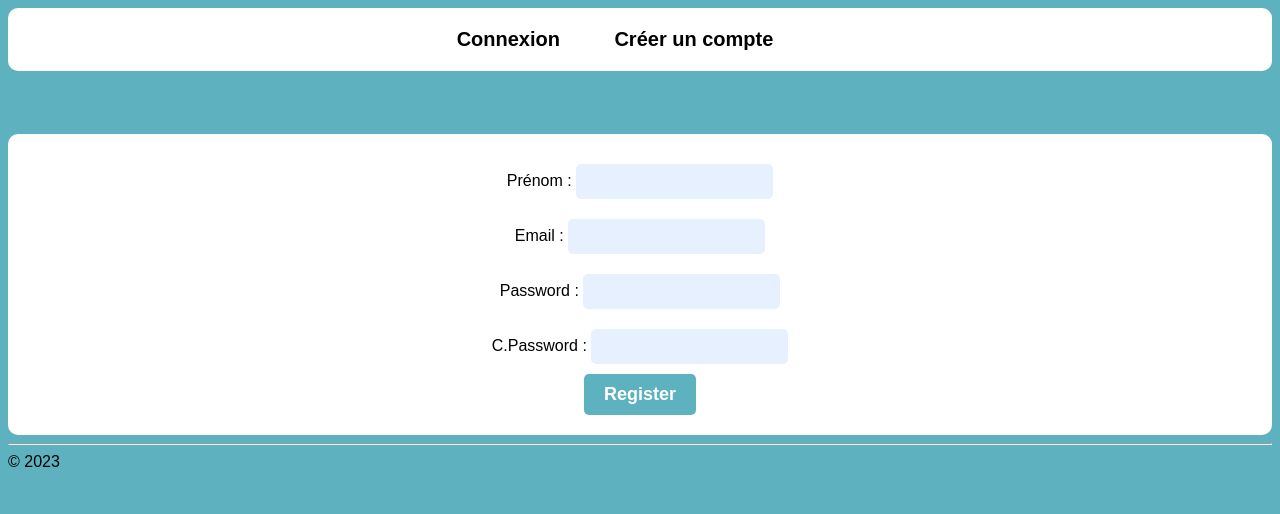
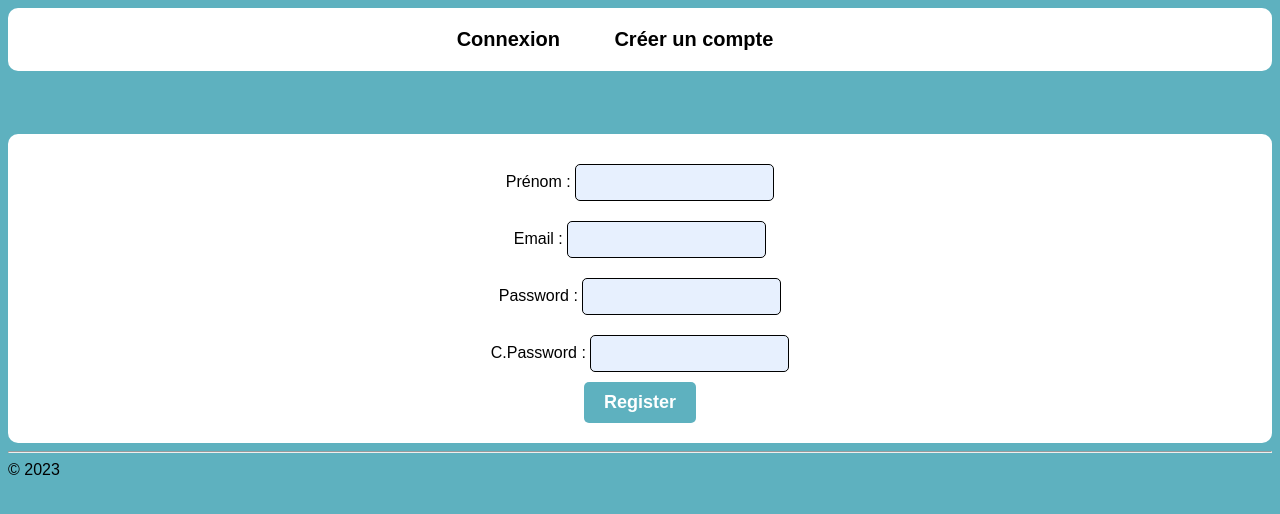
Before and after one commit to JeffY1710/Banque_En_Ligne_PHP, a PHP site: page /register.php in a window 1280 px wide. Shown: the top 514 px of the page. Run offline with PHP 8.4, Linux system fonts and the light colour scheme.

Commit message:
final commit

```diff
--- a/www/assets/register.css
+++ b/www/assets/register.css
@@ -13,7 +13,8 @@ input[type="text"], input[type="password"] {
     margin: 10px 0;
     padding: 10px;
     border-radius: 5px;
-    border: none;
+    border: 1px solid black;
+    background-color: #e7f0fe;
     background-color: #E7F0FE;
 }
 
```
